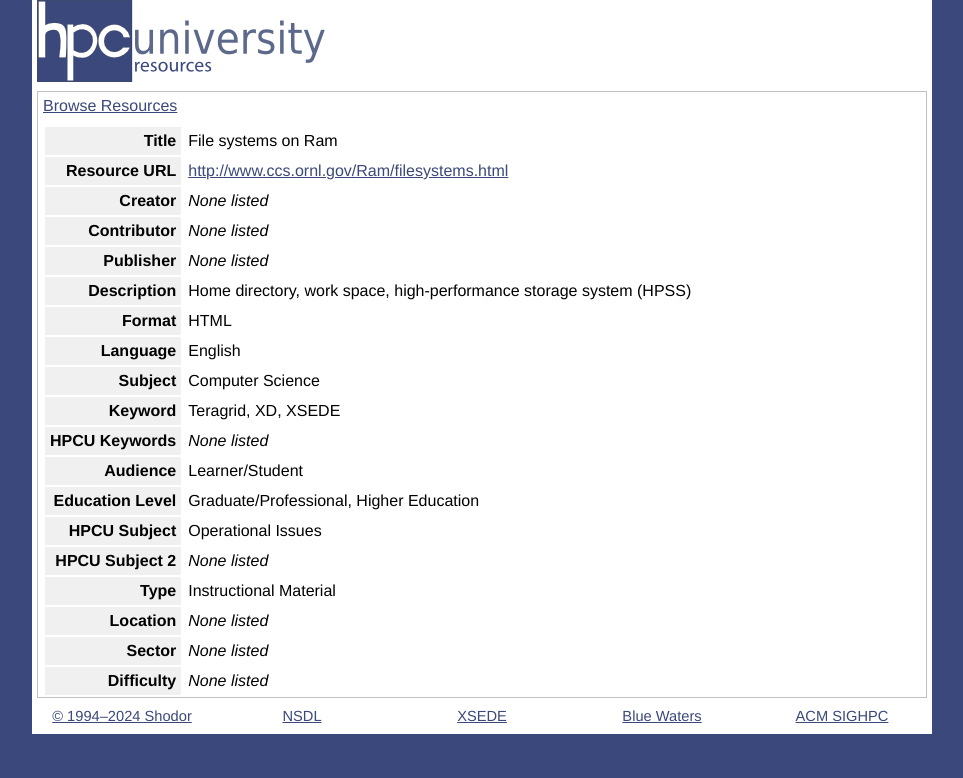
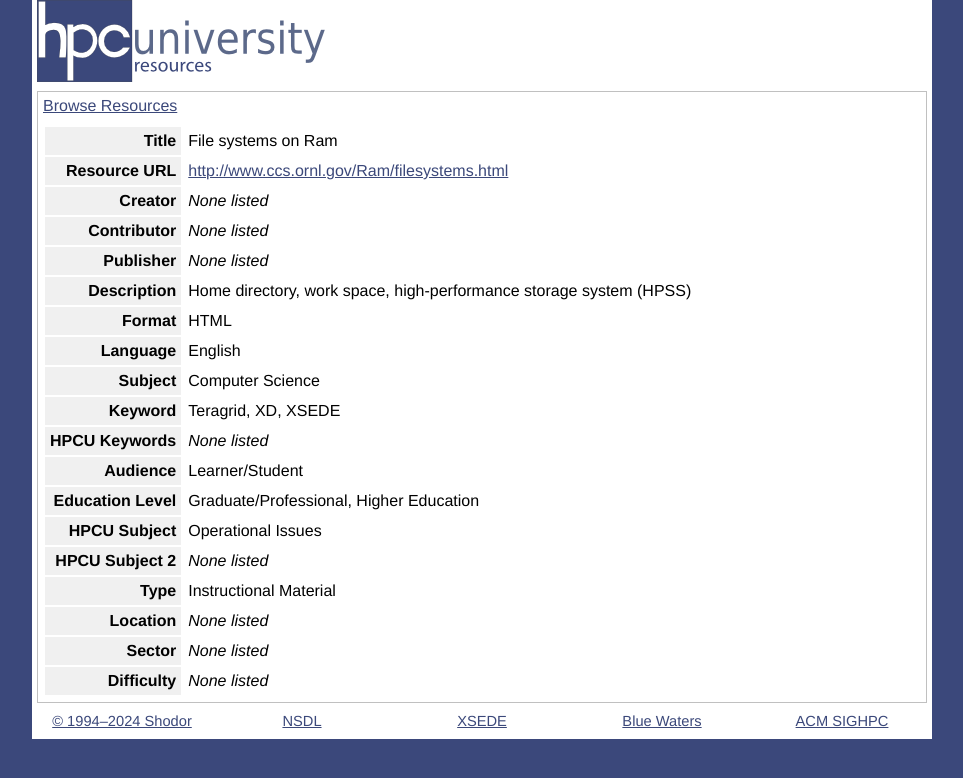
Before and after one commit to shodor-education/hpcu, a Jekyll site: the page built from collections/_resources/1835.html, in a window 1280 px wide. Shown: the top 778 px of the page, without its empty margins (158-1121 px from the left). Built offline with Jekyll 4.4.1, drawn with Linux system fonts in a browser that asks for light colours.

Commit message:
Update padding and margins.

```diff
--- a/_sass/layout/_main.scss
+++ b/_sass/layout/_main.scss
@@ -6,6 +6,6 @@ main {
 
   & > div {
     border: 1px solid #c0c0c0;
-    padding: 0 5px;
+    padding: 5px;
   }
 }
--- a/_sass/pages/_resource.scss
+++ b/_sass/pages/_resource.scss
@@ -1,7 +1,3 @@
-nav {
-  margin-top: 5px;
-}
-
 #resource-table {
   margin-top: 10px;
 
--- a/_sass/pages/_resources-search.scss
+++ b/_sass/pages/_resources-search.scss
@@ -59,7 +59,6 @@
     #results {
       border: 1px solid gray;
       height: 2705px;
-      margin-bottom: 10px;
       margin-top: 18px;
       overflow-y: scroll;
       word-wrap: break-word;
```
